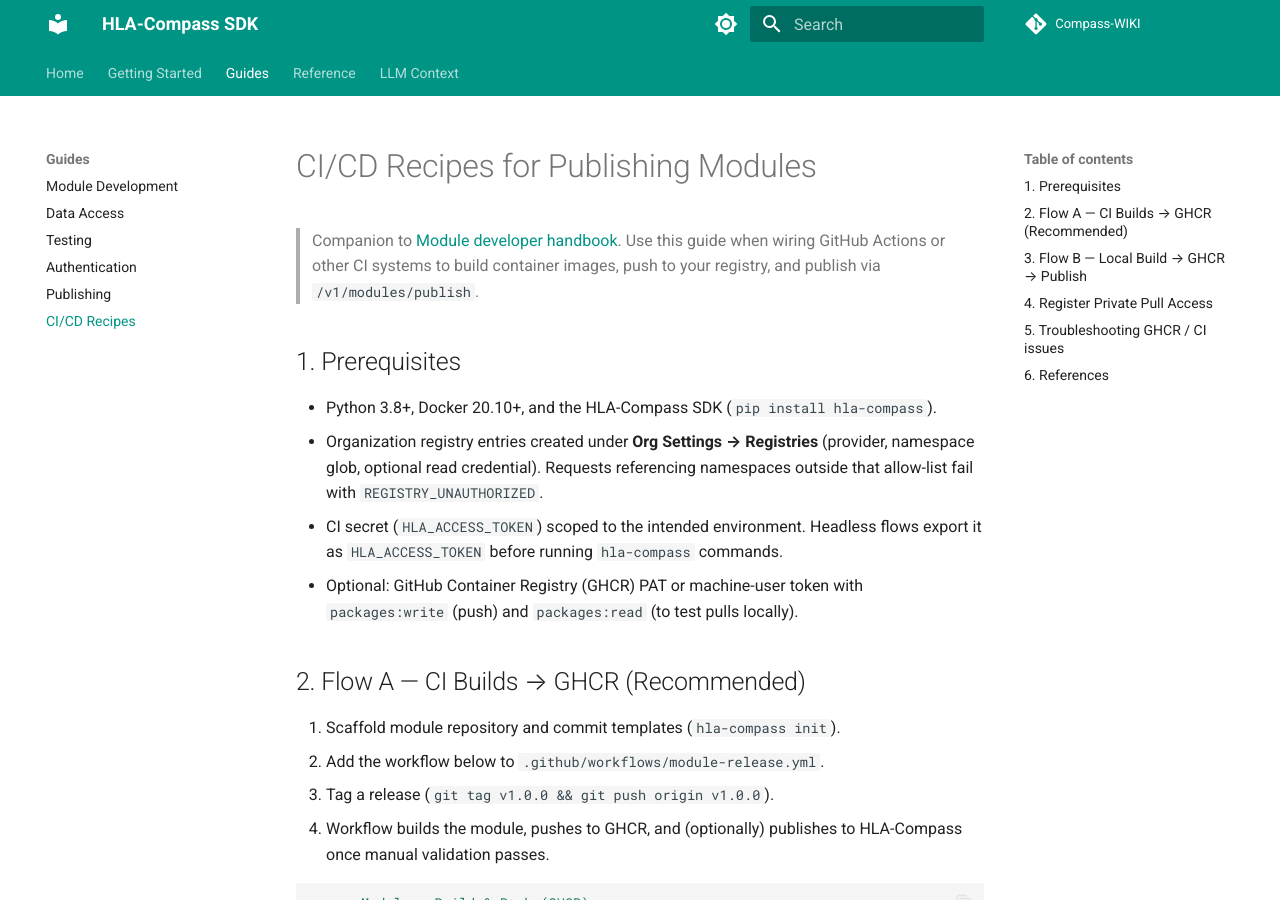
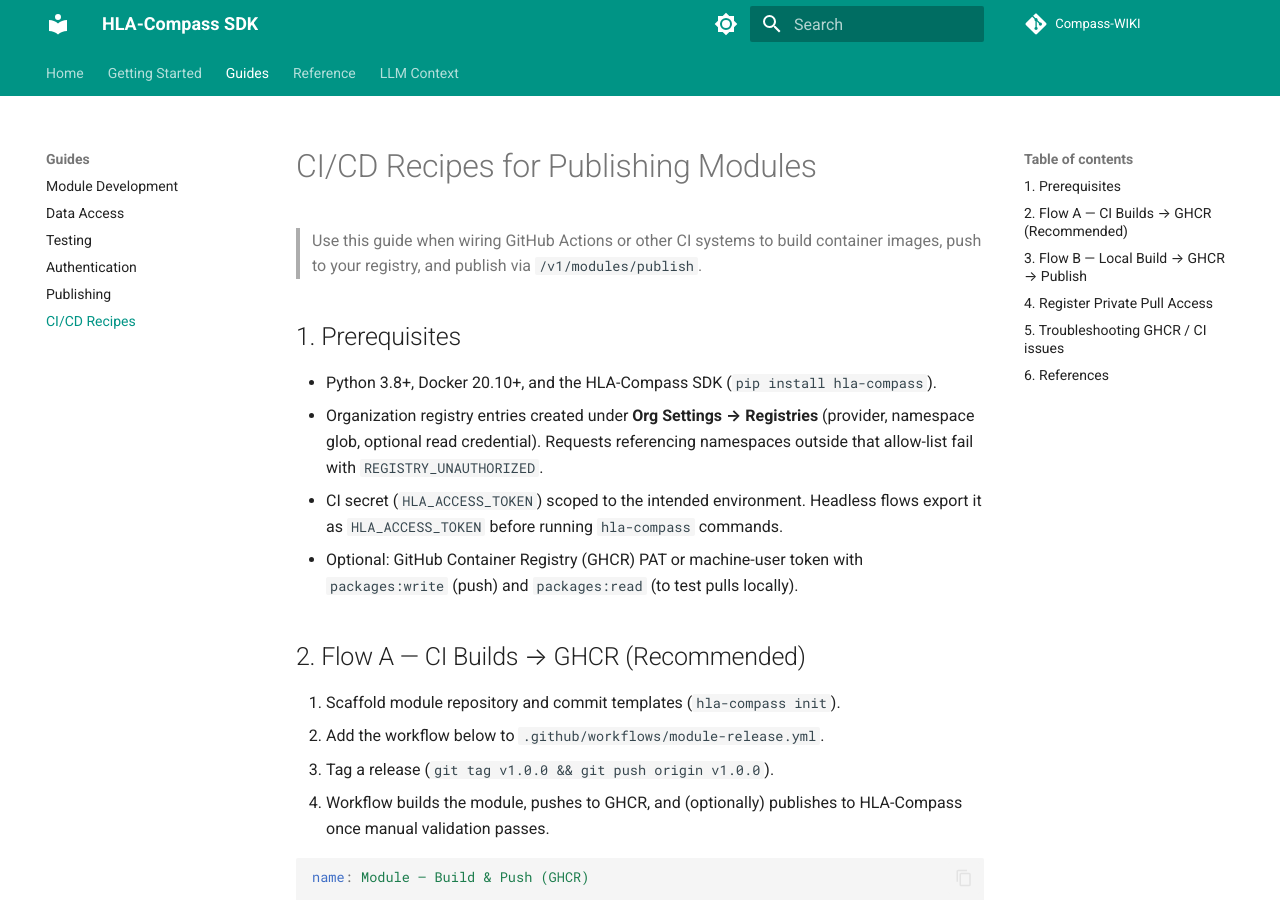
Before and after one commit to AlitheaBio/Compass-WIKI, an MkDocs documentation site: the page built from docs/sdk-reference/guides/ci-cd.md, in a window 1280 px wide and 900 px high. Built offline with MkDocs 1.6.1 and Material for MkDocs 9.7.7, drawn with Linux system fonts in a browser that asks for light colours; comment, search, counter and statistics services are not loaded; some of the changed text lies outside the part shown.

Commit message:
fix: Repair broken links and add hla-compass dependency
- Fix relative links in ci-cd.md after file move
- Update data catalog references to point to data.md
- Add hla-compass package for mkdocstrings API generation

Co-Authored-By: Claude Opus 4.5 <noreply@anthropic.com>

```diff
--- a/docs/sdk-reference/guides/ci-cd.md
+++ b/docs/sdk-reference/guides/ci-cd.md
@@ -1,6 +1,6 @@
 # CI/CD Recipes for Publishing Modules
 
-> Companion to [Module developer handbook](../handbook.md). Use this guide when wiring GitHub Actions or other CI systems to build container images, push to your registry, and publish via `/v1/modules/publish`.
+> Use this guide when wiring GitHub Actions or other CI systems to build container images, push to your registry, and publish via `/v1/modules/publish`.
 
 ## 1. Prerequisites
 - Python 3.8+, Docker 20.10+, and the HLA-Compass SDK (`pip install hla-compass`).
@@ -110,6 +110,6 @@ This flow is useful when experimenting or before CI pipelines exist. Once stabil
 | CI cannot pull private GHCR image | Platform credential missing | Provide read-only token via registry onboarding; verify with `docker pull` from a clean environment. |
 
 ## 6. References
-- [Module developer handbook](../handbook.md)
-- [Publishing](../../publishing.md)
-- [CLI Commands](../../../reference/cli.md)
+- [Module Development](module-development.md)
+- [Publishing](publishing.md)
+- [CLI Commands](../reference/cli.md)
```
Also changed, not shown: docs/llm-context.md (+1 -1 lines), docs/sdk-reference/guides/data-access.md (+1 -1 lines), 1 other file.
